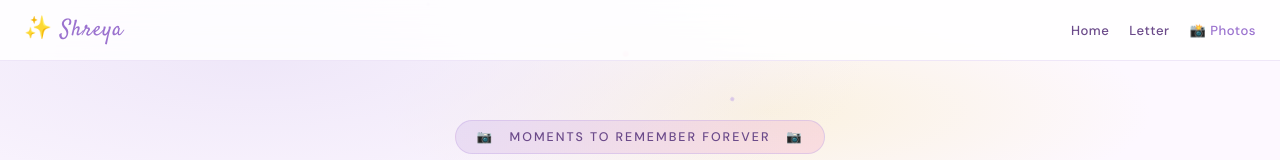
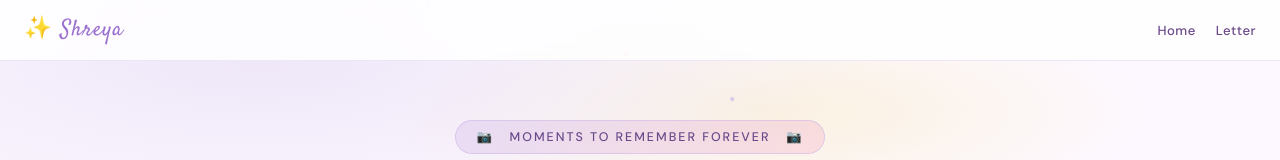
Before and after one commit to prajwalmulwad/Happy-Birthday-, a plain HTML site: page photos (1).html in a window 1280 px wide. Shown: the top 160 px of the page. Drawn offline with nearby package versions, Linux system fonts and the light colour scheme; a web font is replaced by a local one.

Commit message:
Update photos (1).html

```diff
--- a/photos (1).html
+++ b/photos (1).html
@@ -290,7 +290,7 @@ footer{
   <div class="nav-links">
     <a href="index.html">Home</a>
     <a href="index.html#letter">Letter</a>
-    <a href="photos.html" class="active">📸 Photos</a>
+
   </div>
 </nav>
 
```
